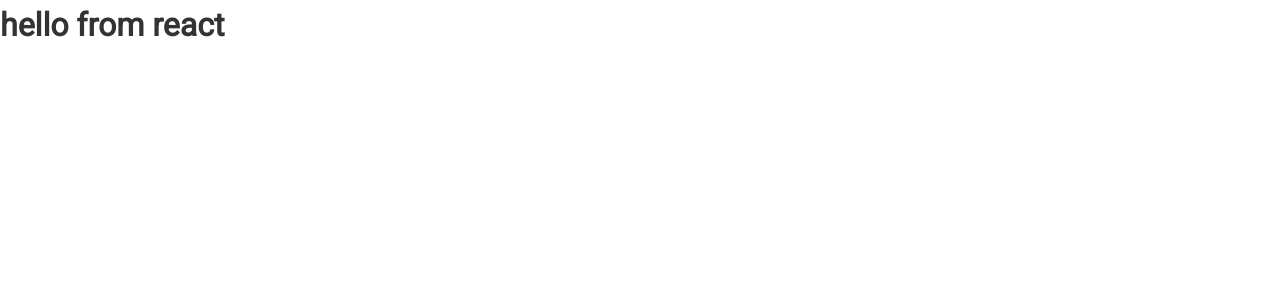
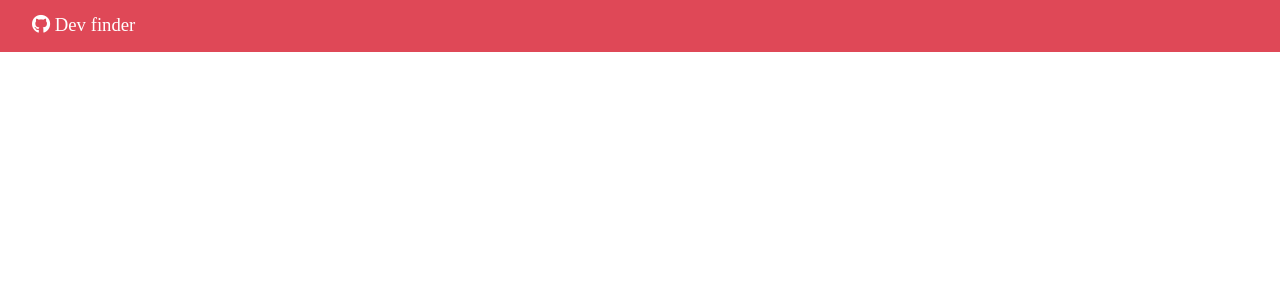
Before and after one commit to mosidrum/DevFinder-Github-API, a React (Create React App) app: page / in a window 1280 px wide. Shown: the top 300 px of the page. Built offline with nearby package versions, Linux system fonts and the light colour scheme.

Commit message:
i wil coninue later

```diff
--- a/public/index.html
+++ b/public/index.html
@@ -12,6 +12,7 @@
     <link rel="apple-touch-icon" href="%PUBLIC_URL%/logo192.png" />
 
     <link rel="manifest" href="%PUBLIC_URL%/manifest.json" />
+    <link rel="stylesheet" href="https://cdnjs.cloudflare.com/ajax/libs/font-awesome/5.8.2/css/all.min.css" integrity="sha512-rqQltXRuHxtPWhktpAZxLHUVJ3Eombn3hvk9PHjV/N5DMUYnzKPC1i3ub0mEXgFzsaZNeJcoE0YHq0j/GFsdGg==" crossorigin="anonymous" referrerpolicy="no-referrer" />
 
     <title>Dev finder</title>
   </head>
--- a/src/App.js
+++ b/src/App.js
@@ -1,12 +1,15 @@
-import React from 'react';
-import './App.css';
+import React, { Component } from "react";
+import Navbar from "./component/layout/Navbar";
+import "./App.css";
 
-function App() {
-  return (
-    <div className="App">
-      <h1>hello from react</h1>
-    </div>
-  );
+class App extends Component {
+  render() {
+    return (
+      <nav className='App'>
+        <Navbar />
+      </nav>
+    );
+  }
 }
 
 export default App;
--- /dev/null
+++ b/src/component/layout/Navbar.js
@@ -0,0 +1,20 @@
+import React, { Component } from "react";
+
+export class Navbar extends Component {
+    static defaultProps = {
+        title: "Dev finder",
+        icon: "fab fa-github"
+    }
+
+  render() {
+    return (
+      <nav className="navbar bg-primary">
+        <h1>
+          <i className={this.props.icon}> {this.props.title}</i>
+        </h1>
+      </nav>
+    );
+  }
+}
+
+export default Navbar;
```
Also changed, not shown: src/component/Searchbar.js (added).
